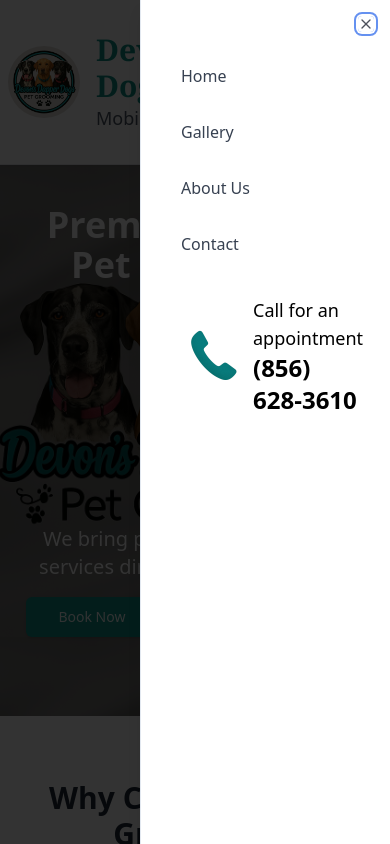
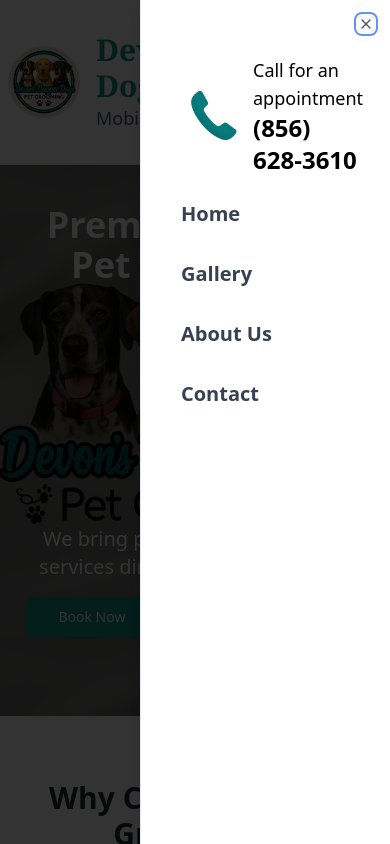
Before and after one commit to alxyoq/dapper-doggies, a Next.js app: page / in a window 390 px wide. Both pictures are taken after a click on the button "Toggle Menu". Shown: the top 844 px of the page. Built offline with nearby package versions, Linux system fonts and the light colour scheme; a web font is replaced by a local one.

Commit message:
Navbar fixes

```diff
--- a/src/components/Navbar.tsx
+++ b/src/components/Navbar.tsx
@@ -41,9 +41,14 @@
               <Link
                 key={link.href}
                 href={link.href}
-                className="text-gray-700 hover:text-teal-600 hover:bg-transparent px-3 py-2 text-xl font-semibold transition-transform transform hover:scale-125 duration-300 ease-in-out hover:shadow-lg"
+                className="px-3 py-2 hover:bg-transparent"
               >
-                {link.label}
+                <div className="transition-all transform duration-500 ease-in-out cursor-pointer
+                                hover:scale-125 hover:rotate-2 hover:text-teal-600">
+                  <span className="text-gray-700 text-xl font-semibold">
+                    {link.label}
+                  </span>
+                </div>
               </Link>
             ))}
           </div>
@@ -53,7 +58,13 @@
         <div className="hidden md:block">
           <div className="transition-transform transform hover:scale-110 duration-300 cursor-pointer">
             <div className="flex items-center">
-              <Image src="/phone.png" alt="Phone Icon" width={64} height={64} className="mr-2" />
+              <Image
+                src="/phone.png"
+                alt="Phone Icon"
+                width={64}
+                height={64}
+                className="mr-2"
+              />
               <div>
                 <p className="text-black text-lg font-normal">Call for an appointment</p>
                 <p className="text-black text-2xl font-bold">(856) 628-3610</p>
@@ -70,27 +81,40 @@
                 <Menu size={28} />
               </button>
             </SheetTrigger>
-            <SheetContent side="right" className="w-[250px] sm:w-[300px]">
+            <SheetContent side="right" className="w-[250px] sm:w-[300px] bg-white">
               <div className="flex flex-col gap-4 mt-8">
-                {navigationLinks.map((link) => (
-                  <Link
-                    key={link.href}
-                    href={link.href}
-                    className="block px-4 py-2 text-gray-700 hover:bg-transparent rounded transition-transform hover:scale-125 duration-300 ease-in-out hover:shadow-lg"
-                    onClick={() => setIsMenuOpen(false)}
-                  >
-                    {link.label}
-                  </Link>
-                ))}
-                <div className="mt-4 px-4 transition-transform transform hover:scale-110 duration-300">
+                {/* Mobile Call Info moved to the top for clear visibility */}
+                <div className="px-4 transition-transform transform hover:scale-110 duration-300 cursor-pointer">
                   <div className="flex items-center">
-                    <Image src="/phone.png" alt="Phone Icon" width={64} height={64} className="mr-2" />
+                    <Image
+                      src="/phone.png"
+                      alt="Phone Icon"
+                      width={64}
+                      height={64}
+                      className="mr-2 block"
+                    />
                     <div>
                       <p className="text-black text-lg font-normal">Call for an appointment</p>
                       <p className="text-black text-2xl font-bold">(856) 628-3610</p>
                     </div>
                   </div>
                 </div>
+                {/* Navigation Links */}
+                {navigationLinks.map((link) => (
+                  <Link
+                    key={link.href}
+                    href={link.href}
+                    className="block px-4 py-2 hover:bg-transparent rounded"
+                    onClick={() => setIsMenuOpen(false)}
+                  >
+                    <div className="transition-all transform duration-500 ease-in-out cursor-pointer
+                                    hover:scale-125 hover:rotate-2 hover:text-teal-600">
+                      <span className="text-gray-700 text-xl font-semibold">
+                        {link.label}
+                      </span>
+                    </div>
+                  </Link>
+                ))}
               </div>
             </SheetContent>
           </Sheet>
```
